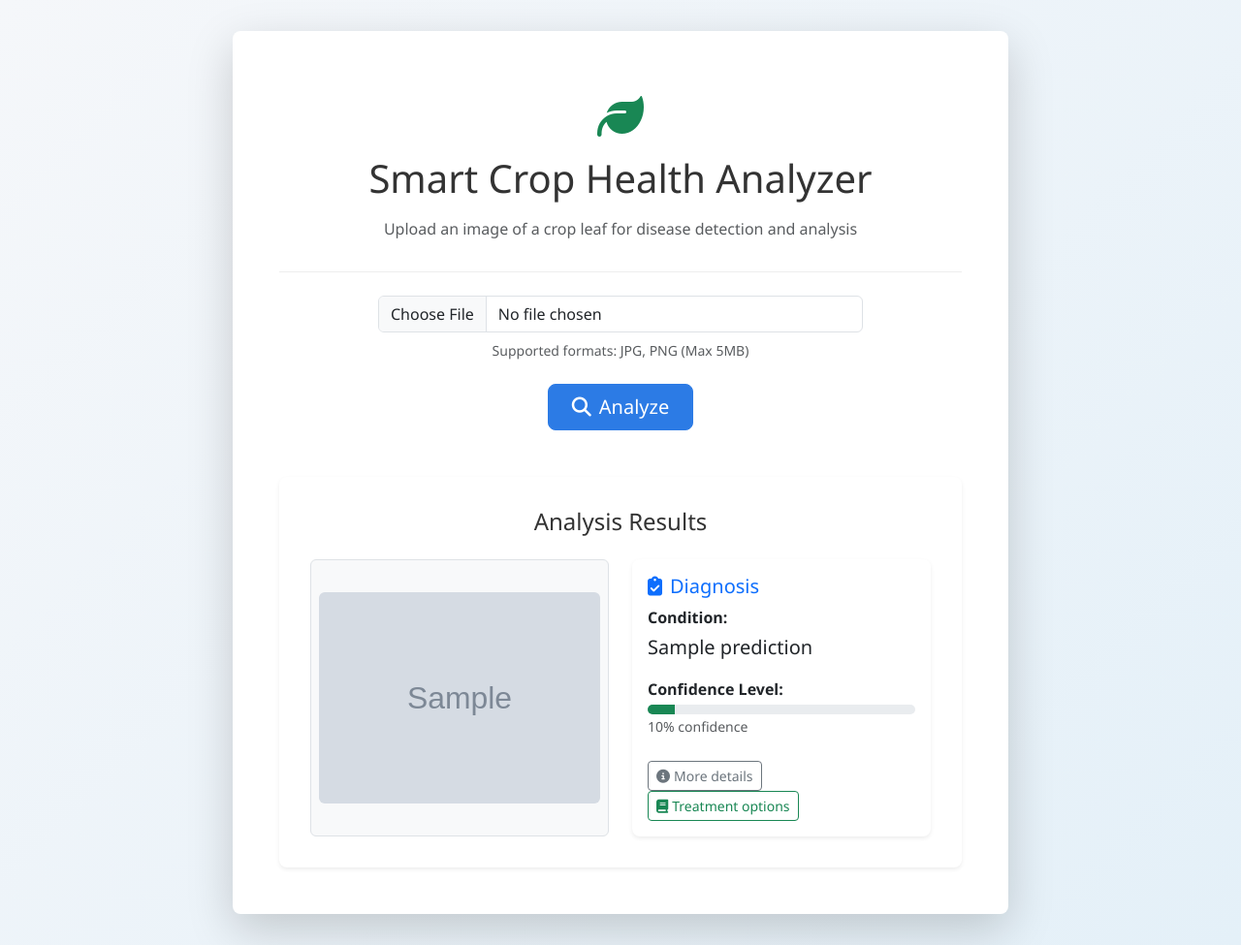
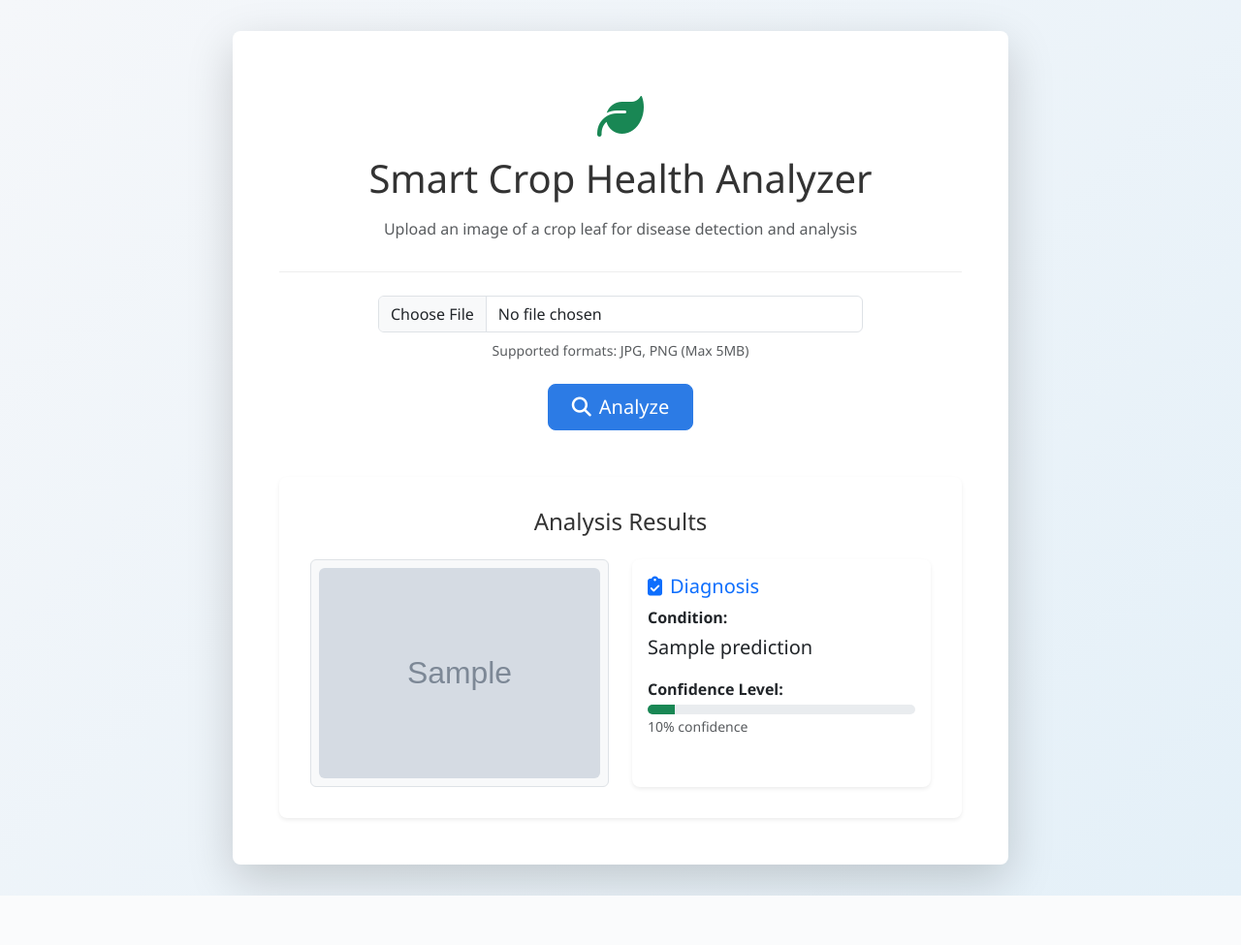
Before and after one commit to MOUNESH-M/crop-disease-detection-ai, a Flask app: template templates/index.html in a window 1280 px wide. Shown: the whole page at 97% size. After the commit the page ends 924 px from the top, so only its background shows below. Run offline with Flask 3, Linux system fonts and the light colour scheme; the template is opened without the code that fills it: most values are stand-ins (such as "Sample title", 1, 10 or a date in 2020); grey boxes marked "Sample" are stand-in pictures.

Commit message:
Update index.html

```diff
--- a/templates/index.html
+++ b/templates/index.html
@@ -90,13 +90,6 @@
                                         confidence
                                     </small>
                                 </div>
-                                <div class="mt-4">
-                                    <button class="btn btn-outline-secondary btn-sm me-2">
-                                        <i class="fas fa-info-circle me-1"></i>More details
-                                    </button>
-                                    <button class="btn btn-outline-success btn-sm">
-                                        <i class="fas fa-book me-1"></i>Treatment options
-                                    </button>
                                 </div>
                             </div>
                         </div>
```
